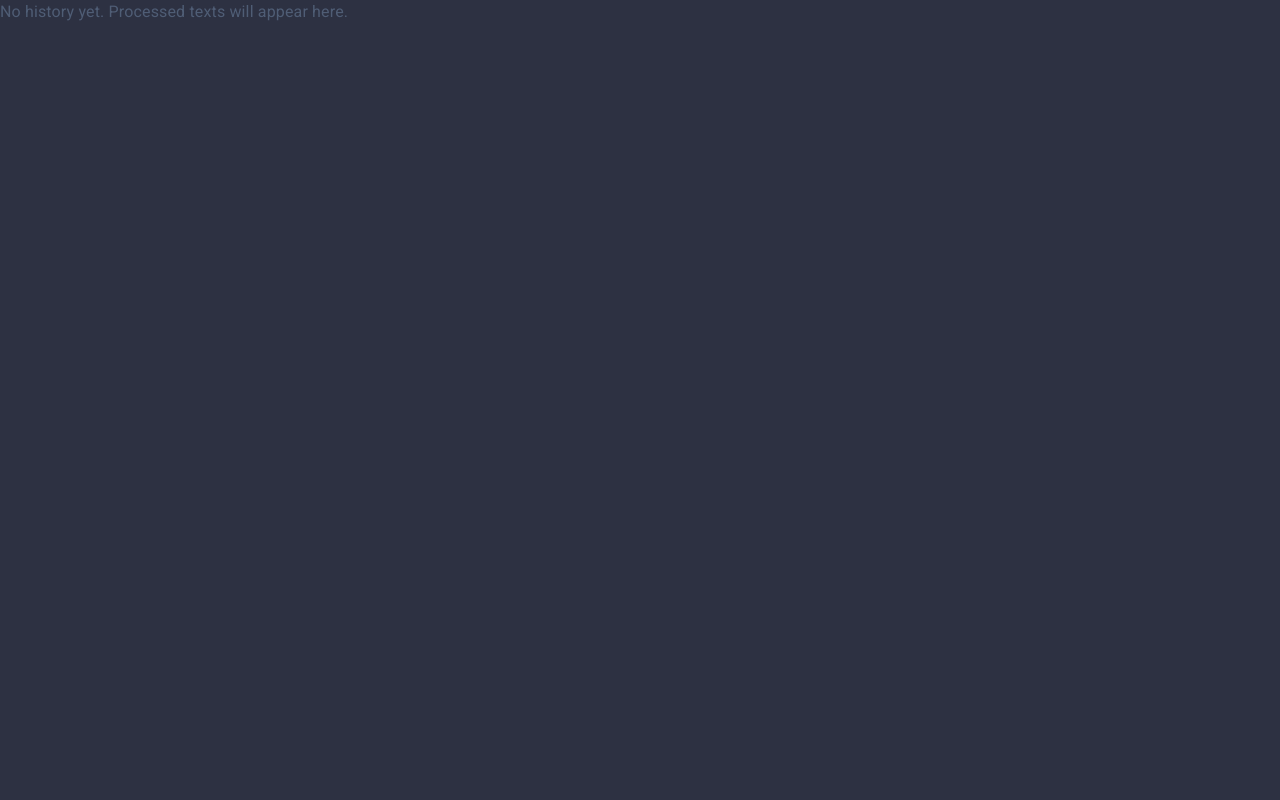
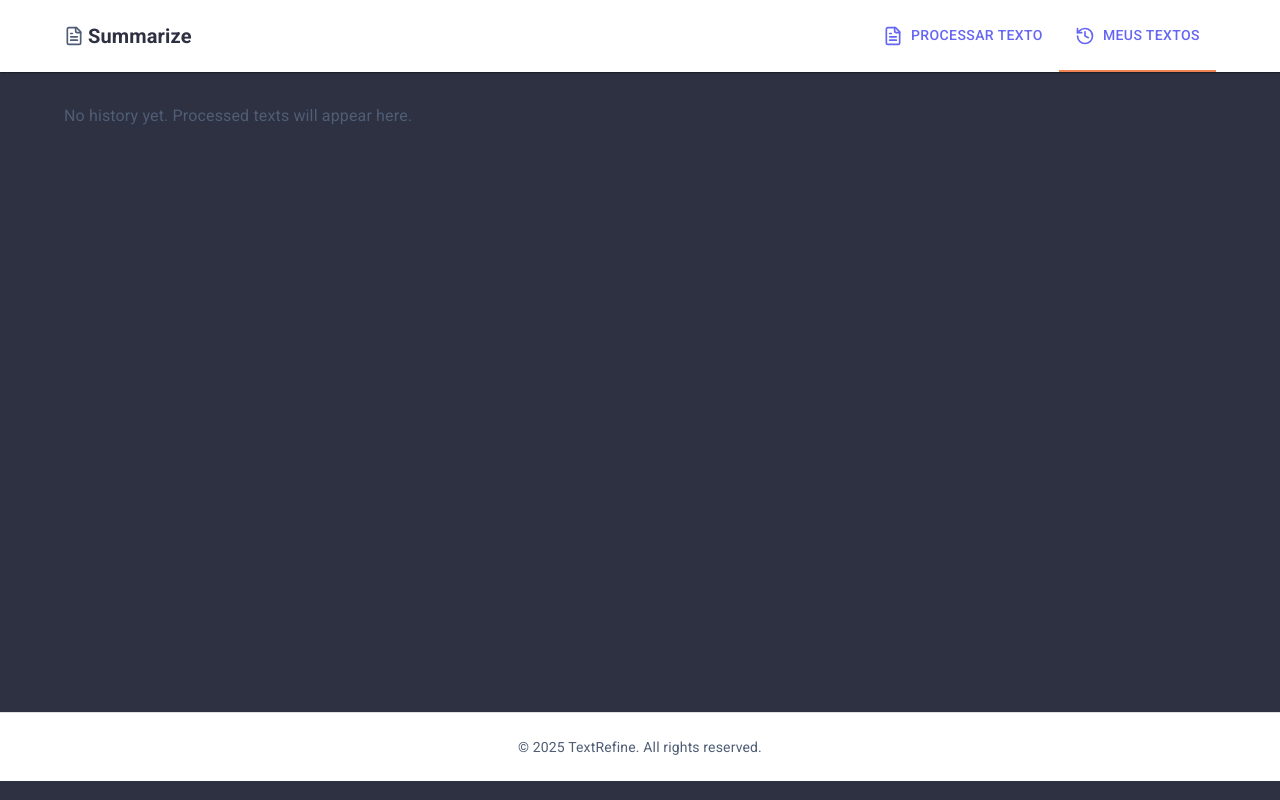
Before and after one commit to RodrigoPaulaLopes/summarize_ui, a React (Vite) app: page /history in a window 1280 px wide. Built offline with nearby package versions, Linux system fonts and the light colour scheme.

Commit message:
feat: update Header and HistoryPage components to fix routing and layout integration

```diff
--- a/src/App.tsx
+++ b/src/App.tsx
@@ -1,10 +1,8 @@
 import { useDispatch, useSelector } from 'react-redux'
 import { RootState } from './redux/store'
 import { create } from "./redux/user/slice"
-import Login from './pages/Login'
 import { CssBaseline, ThemeProvider } from '@mui/material'
 import theme from './theme'
-import SignUpPage from './pages/register'
 import AppRoutes from './routes/router'
 function App() {
 
--- a/src/components/Header/Index.tsx
+++ b/src/components/Header/Index.tsx
@@ -20,8 +20,8 @@ const Header: React.FC<HeaderProps> = ({ activeTab, onTabChange }) => {
     };
 
     const menuItems = [
-        { icon: <FileText size={20} />, label: 'Processar Texto', value: "/home" },
-        { icon: <HistoryIcon size={20} />, label: 'Meus Textos', value: "/history" },
+        { icon: <FileText size={20} />, label: 'Processar Texto', value: 0, route: "/home" },
+        { icon: <HistoryIcon size={20} />, label: 'Meus Textos', value: 1, route: "/history" },
     ];
 
     const mobileMenu = (
@@ -96,7 +96,7 @@ const Header: React.FC<HeaderProps> = ({ activeTab, onTabChange }) => {
                                 sx={{ ml: 'auto' }}
                             >
                                 {menuItems.map((item) => (
-                                    <Link to={item.value} >
+                                    <Link to={item.route} >
                                         <Tab
                                             key={item.value}
                                             icon={item.icon}
--- a/src/pages/History.tsx
+++ b/src/pages/History.tsx
@@ -1,5 +1,8 @@
 import { useState } from "react";
 import History from "../components/History/Index";
+import Header from "../components/Header/Index";
+import { Container , Box} from "@mui/material";
+import Footer from "../components/Footer/Index";
 
 
 const HistoryPage = () => {
@@ -9,7 +12,7 @@ const HistoryPage = () => {
     const [summarizedText, setSummarizedText] = useState('');
     const [enhancedText, setEnhancedText] = useState('');
     const [showResults, setShowResults] = useState(false);
-
+    const [tab, setTab] = useState<number>(1)
     const handleSelectHistoryItem = (item: any) => {
         setOriginalText(item.originalText);
         setSummarizedText(item.summarizedText);
@@ -25,12 +28,25 @@ const HistoryPage = () => {
         console.log('clear');
 
     }
+    const changeTab = () => {
+        setTab((prevTab) => (prevTab === 1 ? 0 : 1))
+    }
     return (
-        <History
-            items={history}
-            onSelectItem={handleSelectHistoryItem}
-            onClearHistory={handleClearHistory}
-        />
+        <>
+            <Header activeTab={tab} onTabChange={changeTab} />
+            <Box sx={{ flexGrow: 1 }} minHeight={'80vh'} >
+                <Container maxWidth="lg" sx={{ py: 4 }} >
+                    <History
+                        items={history}
+                        onSelectItem={handleSelectHistoryItem}
+                        onClearHistory={handleClearHistory}
+                    />
+                </Container>
+            </Box >
+            <Footer />
+        </>
+
+
     )
 }
 
```
